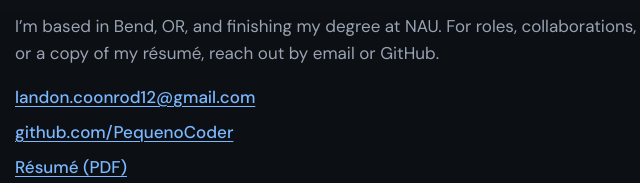
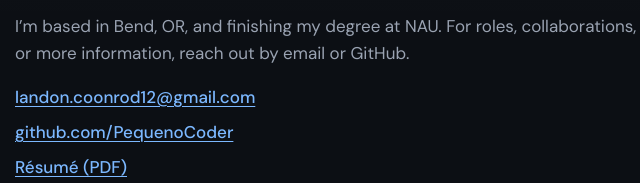
Before and after one commit to PequenoCoder/Website, a plain HTML site: page index.html in a window 1280 px wide. Shown: the part 4480-4663 px from the top of the page, 305-945 px from the left. Drawn offline with Linux system fonts and the light colour scheme.

Commit message:
update index.html

```diff
--- a/index.html
+++ b/index.html
@@ -413,7 +413,7 @@
           <h2>Contact</h2>
           <p>
             I’m based in Bend, OR, and finishing my degree at NAU. For roles,
-            collaborations, or a copy of my résumé, reach out by email or
+            collaborations, or more information, reach out by email or
             GitHub.
           </p>
           <ul class="contact-list">
```
